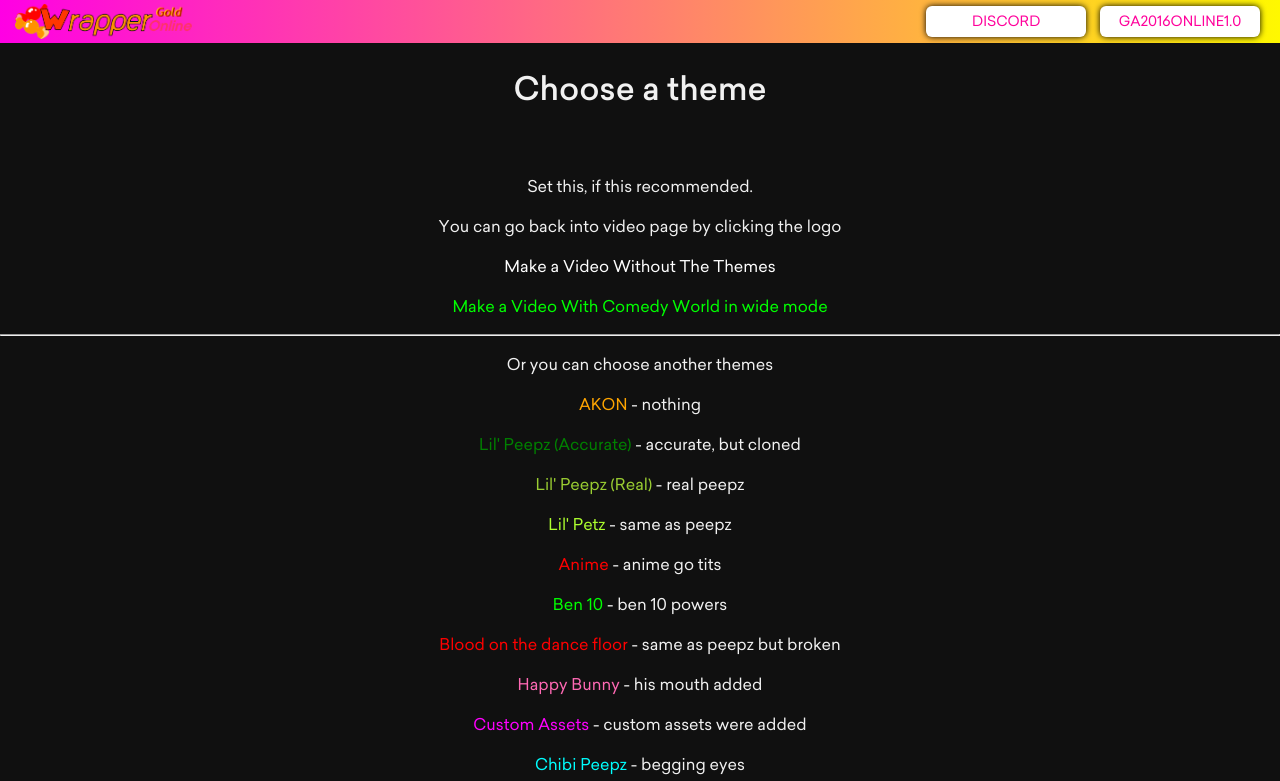
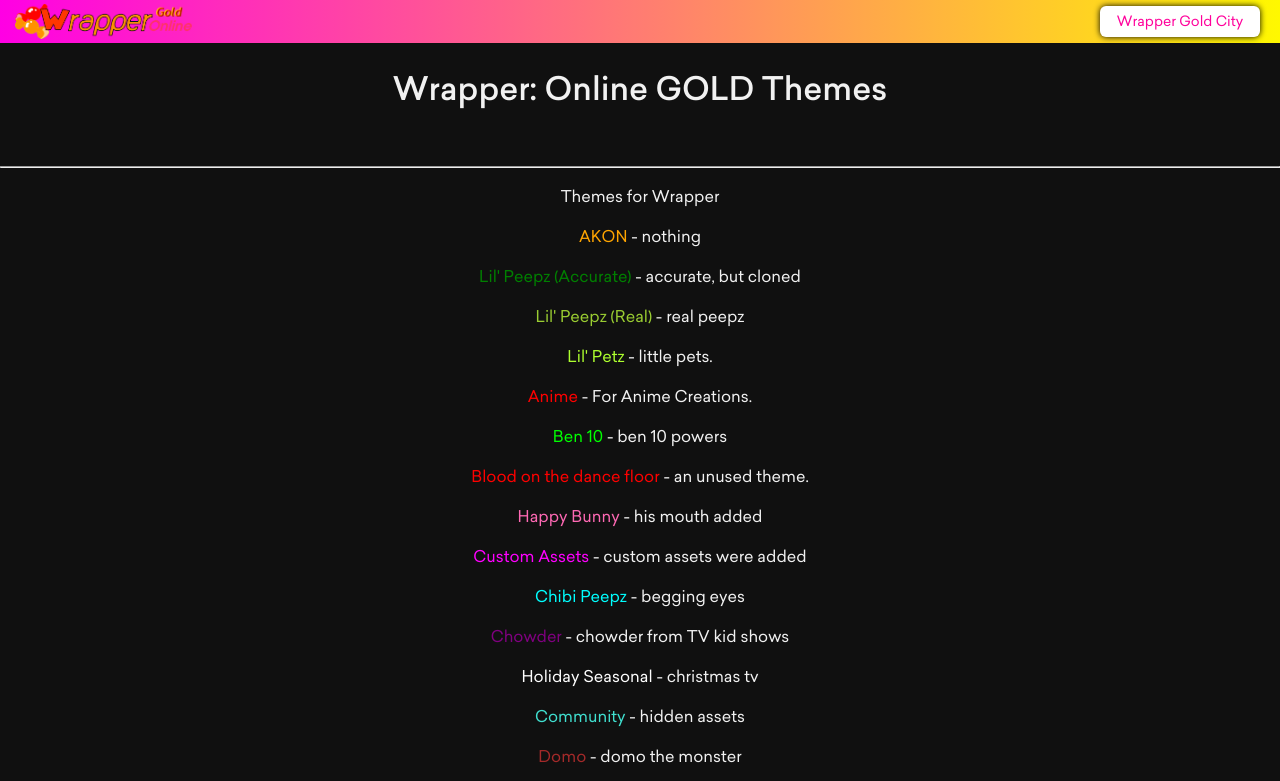
Before and after one commit to Alex-star225/WrapperOnlineGoldv1.0.0, a website: page pages/html/themes.html in a window 1280 px wide. Shown: the top 781 px of the page. Drawn offline with nearby package versions, Linux system fonts and the light colour scheme.

Commit message:
Update themes.html

```diff
--- a/pages/html/themes.html
+++ b/pages/html/themes.html
@@ -82,25 +82,20 @@
 <header>
 	<h1 style="margin:0"><img id="logo" src="../img/logo.png" alt="Wrapper: Online" onclick="window.location.href = 'list.html'"></h1>
 	<nav id="headbuttons">
-	<a href="https://discord.gg/DpBBJkBuzQ" target="_blank" class="button_big">DISCORD</a>
-	<a href="https://goanimate2016online1-0.herokuapp.com" target="_blank" class="button_big">GA2016ONLINE1.0</a>
+	<a href="https://discord.gg/DpBBJkBuzQ" target="_blank" class="button_big">Wrapper Gold City</a>
 	</nav>
 </header>
 <center>
-<h1>Choose a theme</h1><br>
-<p>Set this, if this recommended.</p>
-<p>You can go back into video page by clicking the logo</p>
-<p><a href="/go_full" style="color: white; text-decoration: none;">Make a Video Without The Themes</a></p>
-<p><a href="/go_full?tray=custom?isWide=0" style="color: lime; text-decoration: none;">Make a Video With Comedy World in wide mode</a></p>
+<h1>Wrapper: Online GOLD Themes</h1><br>
 <hr>
-<p>Or you can choose another themes</p>
+<p>Themes for Wrapper</p>
 <p><a href="/go_full?tray=akon" style="color: orange; text-decoration: none;">AKON</a> - nothing</p>
 <p><a href="/go_full?tray=action" style="color: green; text-decoration: none;">Lil' Peepz (Accurate)</a> - accurate, but cloned</p>
 <p><a href="/go_full?tray=cc2" style="color: yellowgreen; text-decoration: none;">Lil' Peepz (Real)</a> - real peepz</p>
-<p><a href="/go_full?tray=animal" style="color: greenyellow; text-decoration: none;">Lil' Petz</a> - same as peepz</p>
-<p><a href="/go_full?tray=anime" style="color: red; text-decoration: none;">Anime</a> - anime go tits</p>
+<p><a href="/go_full?tray=animal" style="color: greenyellow; text-decoration: none;">Lil' Petz</a> - little pets.</p>
+<p><a href="/go_full?tray=anime" style="color: red; text-decoration: none;">Anime</a> - For Anime Creations.</p>
 <p><a href="/go_full?tray=ben10" style="color: lime; text-decoration: none;">Ben 10</a> - ben 10 powers</p>
-<p><a href="/go_full?tray=botdf" style="color: red; text-decoration: none;">Blood on the dance floor</a> - same as peepz but broken</p>
+<p><a href="/go_full?tray=botdf" style="color: red; text-decoration: none;">Blood on the dance floor</a> - an unused theme.</p>
 <p><a href="/go_full?tray=bunny" style="color: hotpink; text-decoration: none;">Happy Bunny</a> - his mouth added</p>
 <p><a href="/go_full?tray=cal" style="color: magenta; text-decoration: none;">Custom Assets</a> - custom assets were added</p>
 <p><a href="/go_full?tray=chibi" style="color: cyan; text-decoration: none;">Chibi Peepz</a> - begging eyes</p>
@@ -127,17 +122,15 @@
 <p><a href="/go_full?tray=underdog" style="color: cornflowerblue; text-decoration: none;">Underdog</a> - flying dog</p>
 <p><a href="/go_full?tray=vietnam" style="color: chocolate; text-decoration: none;">Vietnamese</a> - oh Vietnamese</p>
 <p><a href="/go_full?tray=vsfx" style="color: coral; text-decoration: none;">Visual Effects</a> - boooom</p>
-<p><a href="/go_full?tray=custom" style="color: fuchsia; text-decoration: none;">Custom</a> - popular comedy world assets and anything</p>
+<p><a href="/go_full?tray=custom" style="color: fuchsia; text-decoration: none;">Custom</a> -Also known as comedy wolrd, Is a very popular theme.</p>
 </center>
 <footer>
 	<nav id="foot-left">
-	<a href="https://www.youtube.com/channel/UC-qpKEbfivcB74Ju_ftCYpA?sub_confirmation=1">YouTube channel</a>
-		<a href="https://discord.gg/goanimate">Wrapper Central (Made by Blukas)</a>
-		<a href="https://wrapper-online-remastered1.herokuapp.com">Wrapper Online: Remastered</a>
+		<a href="https://discord.gg/DpBBJkBuzQe">Wrapper Gold City</a>
 	</nav>
 
 	<nav id="foot-right">
-		<a href="http://localhost:4664">Server Page</a>
+		<a href="https://joseph-crosman.github.io/">Server Page</a>
 	</nav>
 </footer>
 
```
